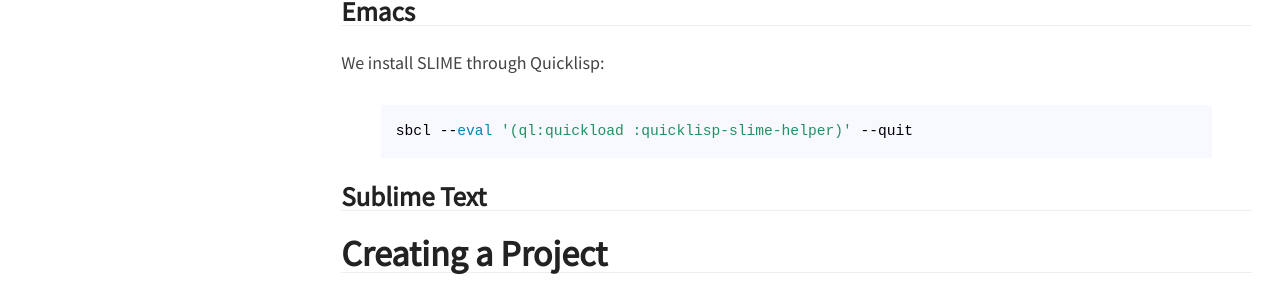
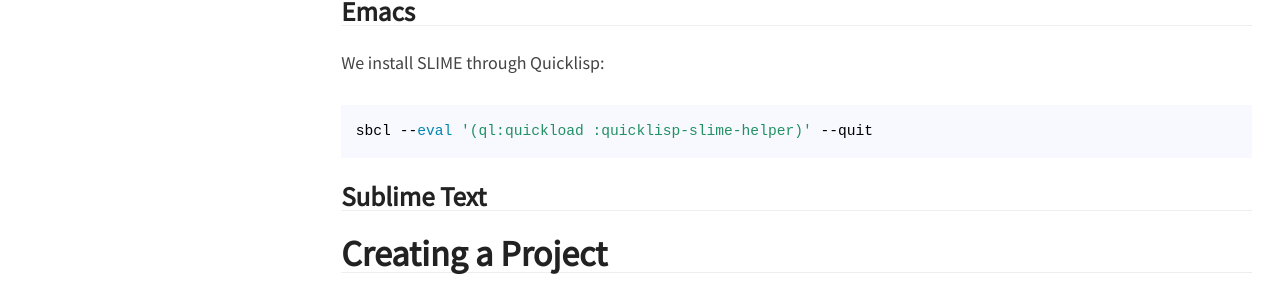
Before and after one commit to LispLang/lisplang.github.io, a Jekyll site: the page built from wiki/getting-started.md, in a window 1280 px wide. Shown: the part 1451-1750 px from the top of the page. Built offline with Jekyll 4.4.1, drawn with Linux system fonts in a browser that asks for light colours; nearby versions of some CDN libraries; some web fonts are replaced.

Commit message:
Fix highlighting

```diff
--- a/wiki/getting-started.md
+++ b/wiki/getting-started.md
@@ -62,9 +62,9 @@
 
 We install SLIME through Quicklisp:
 
-{% highlight bash %}
+~~~bash
 sbcl --eval '(ql:quickload :quicklisp-slime-helper)' --quit
-{% endhighlight %}
+~~~
 
 ## Sublime Text
 
```
